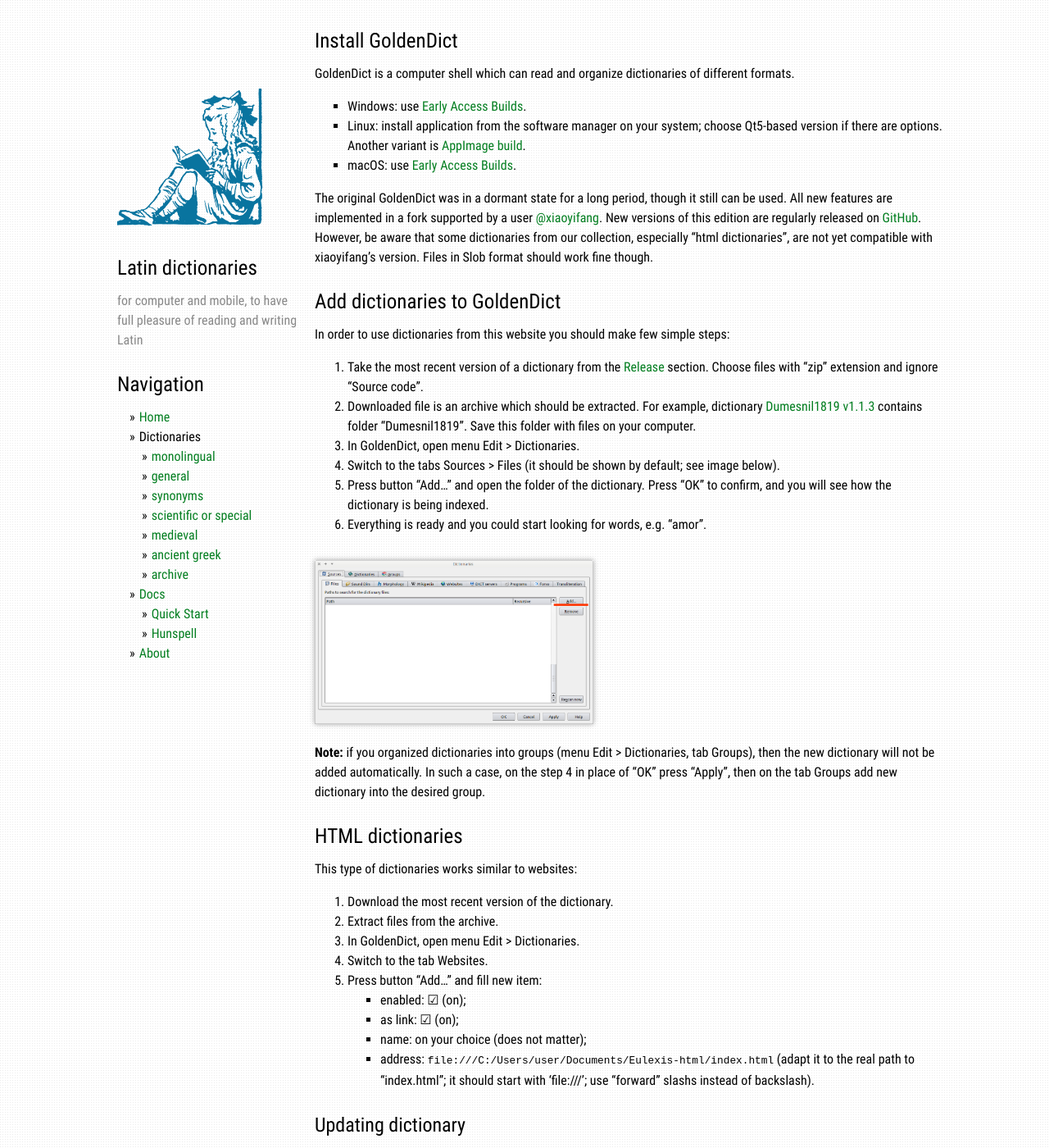
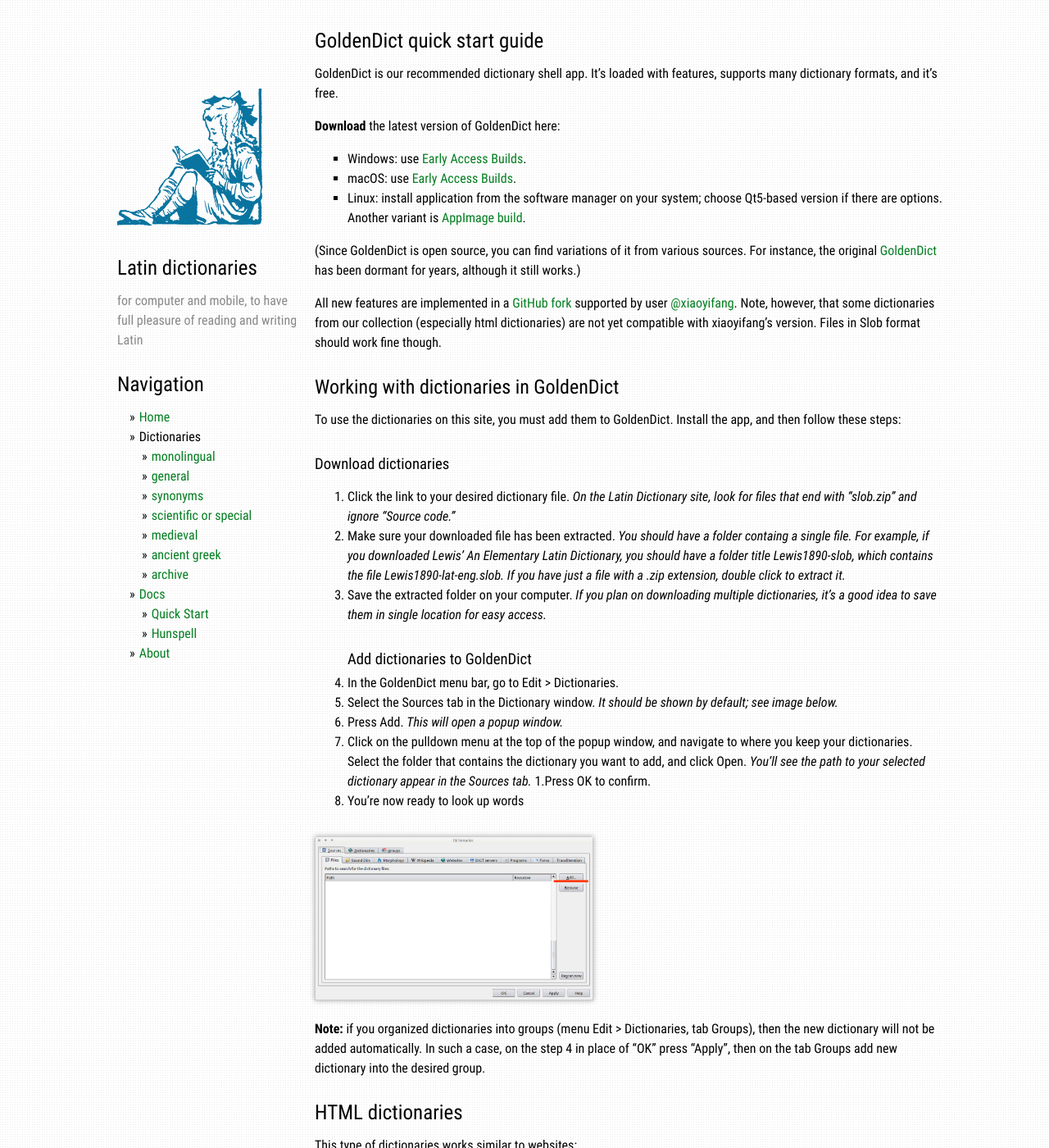
Before and after one commit to latin-dict/latin-dict.github.io, a Jekyll site: the page built from docs/howto.md, in a window 1280 px wide and 1400 px high. Shown: the whole window at 82% size. Built offline with Jekyll 4.4.1, drawn with Linux system fonts in a browser that asks for light colours.

Commit message:
Update howto.md

```diff
--- a/docs/howto.md
+++ b/docs/howto.md
@@ -3,27 +3,37 @@
 title: Documentation
 ---
 
-# Install GoldenDict
+# GoldenDict quick start guide
 
-GoldenDict is a computer shell which can read and organize dictionaries of different formats.
+GoldenDict is our recommended dictionary shell app. It's loaded with features, supports many dictionary formats, and it's free.
+
+**Download** the latest version of GoldenDict here:
 
 * Windows: use [Early Access Builds](https://github.com/goldendict/goldendict/wiki/Early-Access-Builds-for-Windows).
+* macOS: use [Early Access Builds](https://github.com/goldendict/goldendict/wiki/Early-Access-Builds-for-Mac-OS-X).
 * Linux: install application from the software manager on your system; choose Qt5-based version if there are options. Another variant is [AppImage build](https://github.com/Abs62/goldendict/releases).
-* macOS: use [Early Access Builds](https://github.com/goldendict/goldendict/wiki/Early-Access-Builds-for-Mac-OS-X).
 
-The original GoldenDict was in a dormant state for a long period, though it still can be used. All new features are implemented in a fork supported by a user [@xiaoyifang](https://github.com/xiaoyifang/goldendict). New versions of this edition are regularly released on [GitHub](https://github.com/xiaoyifang/goldendict/releases). However, be aware that some dictionaries from our collection, especially "html dictionaries", are not yet compatible with xiaoyifang's version. Files in Slob format should work fine though.
+(Since GoldenDict is open source, you can find variations of it from various sources. For instance, the original [GoldenDict](http://goldendict.org) has been dormant for years, although it still works.)
 
+All new features are implemented in a [GitHub fork](https://github.com/xiaoyifang/goldendict/releases) supported by user [@xiaoyifang](https://github.com/xiaoyifang/goldendict). Note, however, that some dictionaries from our collection (especially html dictionaries) are not yet compatible with xiaoyifang's version. Files in Slob format should work fine though.
 
-# Add dictionaries to GoldenDict
+## Working with dictionaries in GoldenDict
 
-In order to use dictionaries from this website you should make few simple steps:
+To use the dictionaries on this site, you must add them to GoldenDict.
+Install the app, and then follow these steps:
 
-1. Take the most recent version of a dictionary from the [Release](https://github.com/nikita-moor/latin-dictionary/releases) section. Choose files with "zip" extension and ignore "Source code".
-1. Downloaded file is an archive which should be extracted. For example, dictionary [Dumesnil1819 v1.1.3](https://github.com/nikita-moor/latin-dictionary/releases/download/release/Dumesnil1819-1.1.3.zip) contains folder "Dumesnil1819". Save this folder with files on your computer.
-1. In GoldenDict, open menu Edit > Dictionaries.
-1. Switch to the tabs Sources > Files (it should be shown by default; see image below).
-1. Press button "Add…" and open the folder of the dictionary. Press "OK" to confirm, and you will see how the dictionary is being indexed.
-1. Everything is ready and you could start looking for words, e.g. "amor".
+### Download dictionaries
+1. Click the link to your desired dictionary file. *On the Latin Dictionary site, look for files that end with "slob.zip" and ignore "Source code."*
+1. Make sure your downloaded file has been extracted. *You should have a folder containg a single file. For example, if you downloaded Lewis' An Elementary Latin Dictionary, you should have a folder title Lewis1890-slob, which contains the file Lewis1890-lat-eng.slob. If you have just a file with a .zip extension, double click to extract it.*
+1. Save the extracted folder on your computer. *If you plan on downloading multiple dictionaries, it's a good idea to save them in single location for easy access.*
+### Add dictionaries to GoldenDict
+1. In the GoldenDict menu bar, go to Edit > Dictionaries.
+1. Select the Sources tab in the Dictionary window. *It should be shown by default; see image below.*
+1. Press Add. *This will open a popup window.*
+1. Click on the pulldown menu at the top of the popup window, and navigate to where you keep your dictionaries.
+Select the folder that contains the dictionary you want to add, and click Open. *You'll see the path to your selected dictionary appear in the Sources tab.*
+1.Press OK to confirm.
+1. You're now ready to look up words
 
 {% include img-viewer.html img="img/goldendict-1.png" %}
 
```
